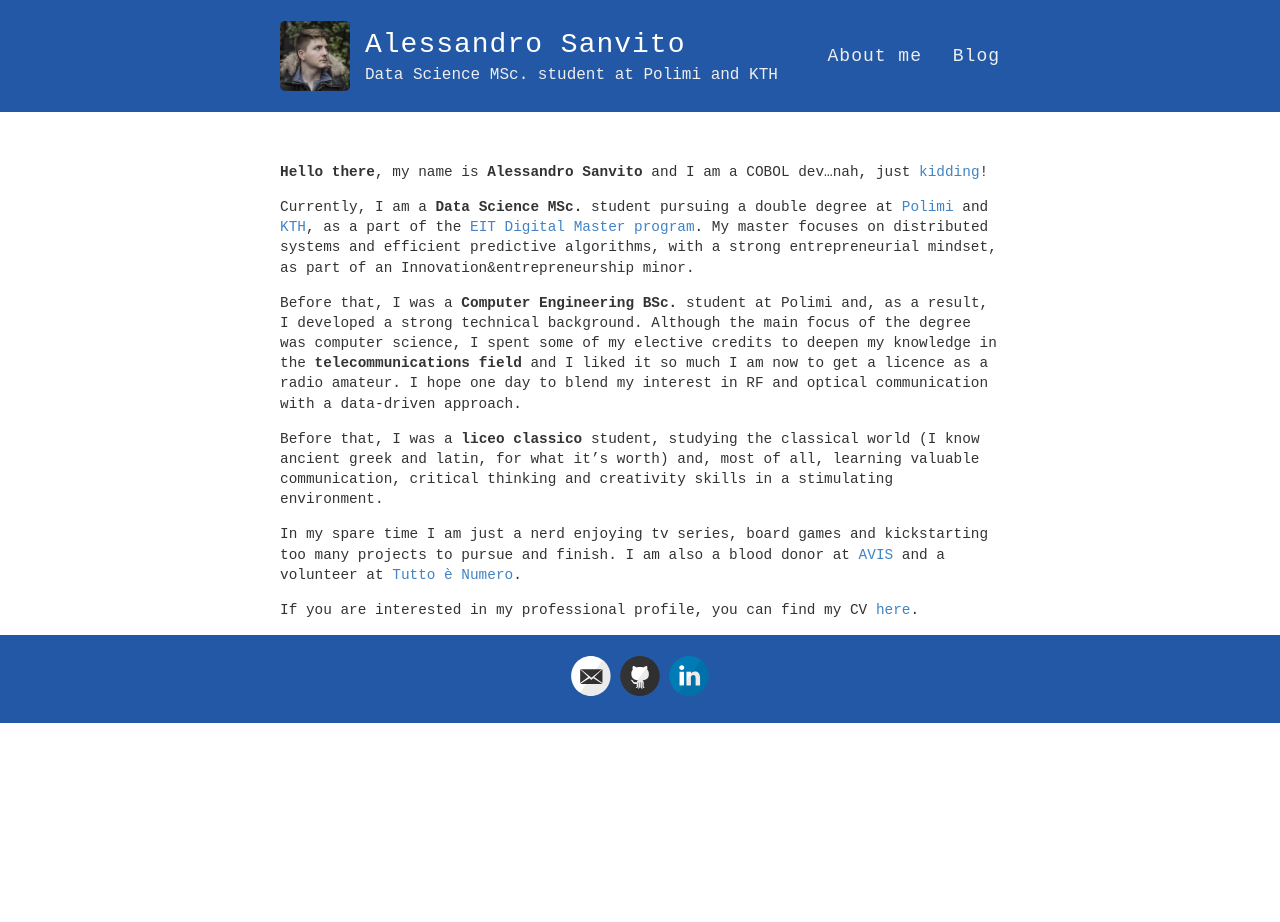
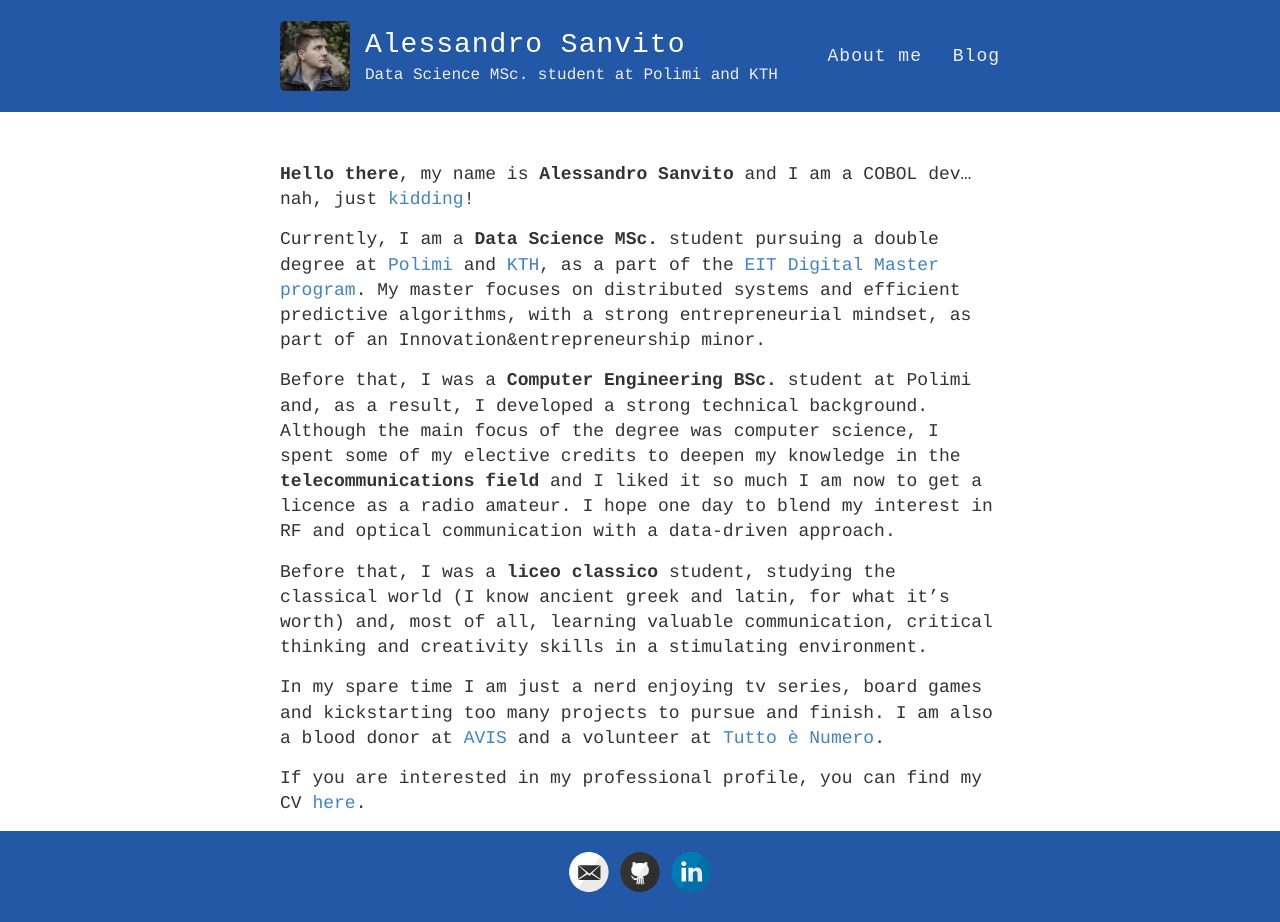
Before and after one commit to Alexdruso/Alexdruso.github.io, a Jekyll site: the page built from docs/index.md, in a window 1280 px wide. Built offline with Jekyll 4.4.1, drawn with Linux system fonts in a browser that asks for light colours; before the commit the page ends 900 px from its top, so only the background shows below that.

Commit message:
Revert "Merge pull request #3 from Vechus/master"
This reverts commit 4f24796d163d9c75754feb772b185d462d097746.

```diff
--- a/docs/_includes/head.html
+++ /dev/null
@@ -1,2 +0,0 @@
-<link href="https://fonts.googleapis.com/css?family=Fira+Code:300,600|Fira+Sans:100,100i,200,200i,400,400i&display=swap"
-      rel="stylesheet">
--- a/docs/_sass/_variables.scss
+++ b/docs/_sass/_variables.scss
@@ -22,10 +22,6 @@ $helveticaNeue: "Helvetica Neue", Helvetica, Arial, sans-serif;
 $georgia: Georgia, serif;
 $courier: Courier, monospace;
 $courierNeue: "Courier New", Courier, monospace;
-$fira-font-family: "Fira Code", monospace !default;
-$fira-font-weight: 300;
-$fira-font-size:   90%;
-$fira-line-height: 1.4;
 
 // Mobile breakpoints
 @mixin mobile {
--- a/docs/style.scss
+++ b/docs/style.scss
@@ -19,10 +19,7 @@ html {
 
 body {
 	background: $white;
-  font-family: $fira-font-family;
-  font-size: $fira-font-size;
-  font-weight: $fira-font-weight;
-  line-height: $fira-line-height;
+  font: 18px/1.4 $courier;
   color: $darkGray;
 }
 
```
